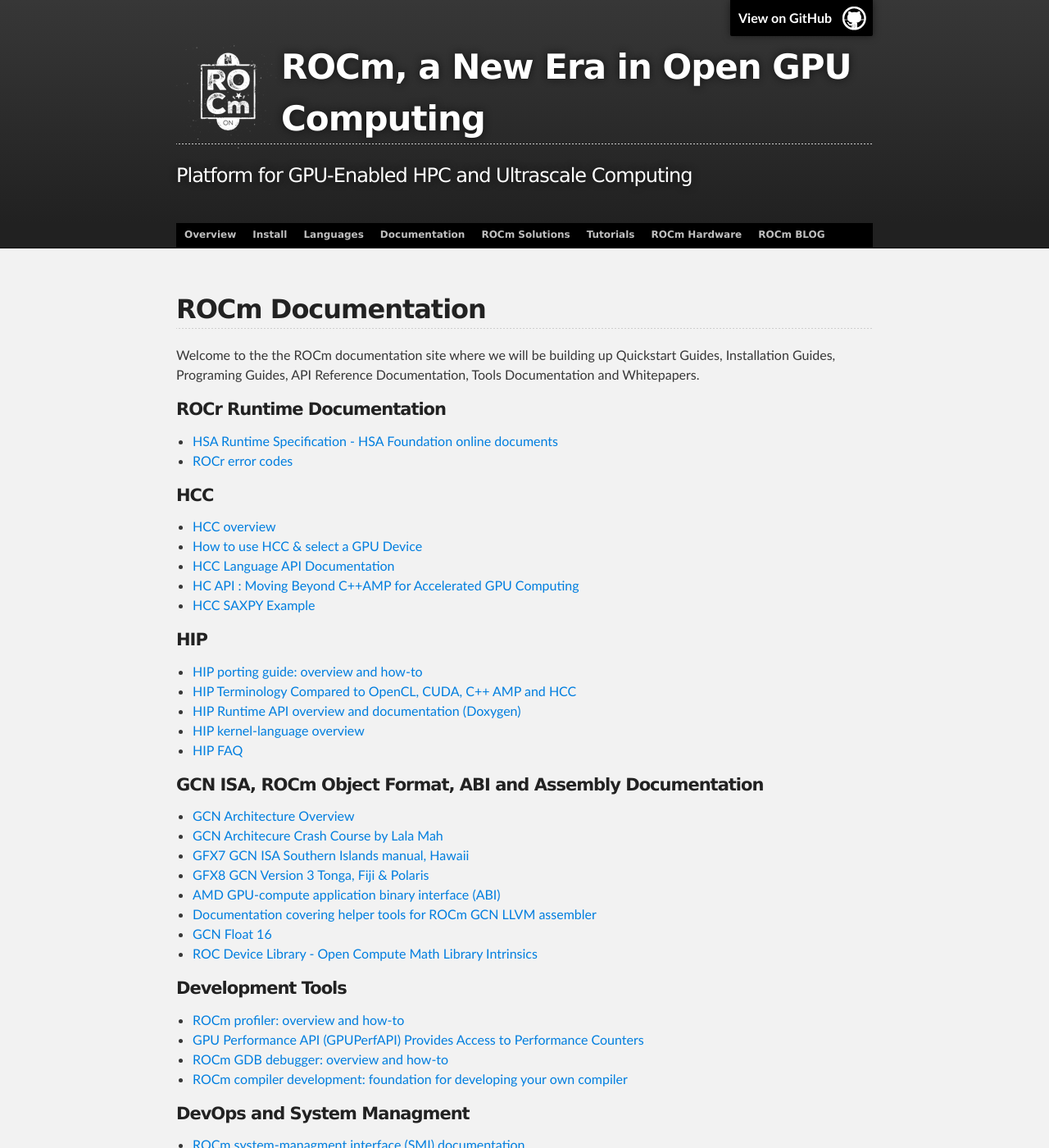
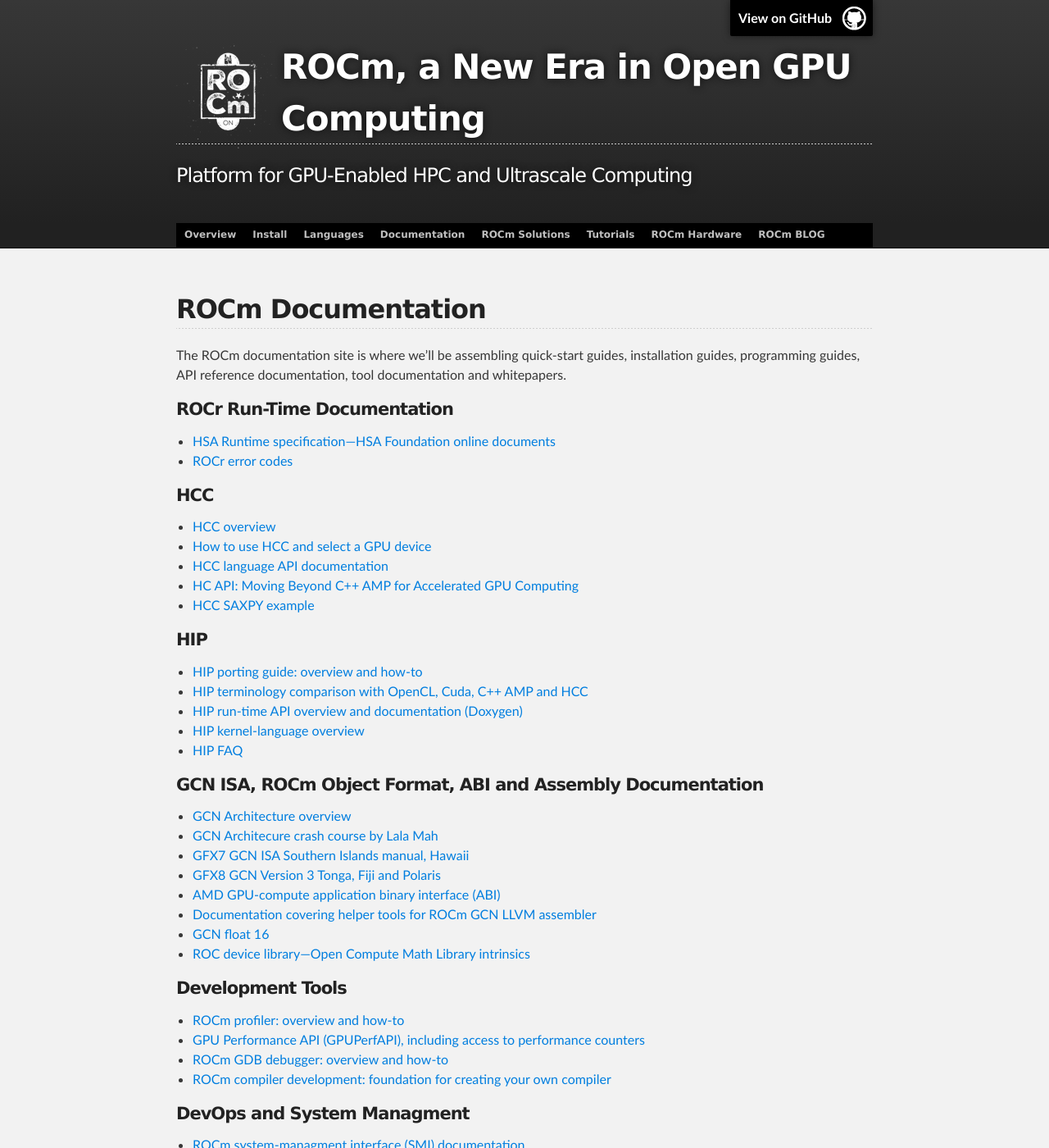
Before and after one commit to ROCm/ROCm.github.io, a Jekyll site: the page built from documentation.md, in a window 1280 px wide and 1400 px high. Shown: the whole window at 82% size. Built offline with Jekyll 4.4.1, drawn with Linux system fonts in a browser that asks for light colours.

Commit message:
Update documentation.md

```diff
--- a/documentation.md
+++ b/documentation.md
@@ -5,48 +5,48 @@
 
 ## ROCm Documentation
 
-Welcome to the the ROCm documentation site where we will be building up Quickstart Guides, Installation Guides, Programing Guides, API Reference Documentation, Tools Documentation and Whitepapers.
+The ROCm documentation site is where we’ll be assembling quick-start guides, installation guides, programming guides, API reference documentation, tool documentation and whitepapers.
 
-#### ROCr Runtime Documentation
+#### ROCr Run-Time Documentation
 
-* [HSA Runtime Specification - HSA Foundation online documents](http://www.hsafoundation.com/html_spec11/HSA_Library.htm)
+* [HSA Runtime specification---HSA Foundation online documents](http://www.hsafoundation.com/html_spec11/HSA_Library.htm)
 * [ROCr error codes](ROCmRTec.html)
 
 #### HCC
 
 * [HCC overview](https://github.com/RadeonOpenCompute/hcc/wiki)
-* [How to use HCC & select a GPU Device](https://github.com/RadeonOpenCompute/hcc/wiki#how-to-use-hcc)
-* [HCC Language API Documentation](http://scchan.github.io/hcc/)
-* [HC API : Moving Beyond C++AMP for Accelerated GPU Computing](https://github.com/RadeonOpenCompute/hcc/blob/master/doc/markdown/Home.md)
-* [HCC SAXPY Example](https://gist.github.com/scchan/540d410456e3e2682dbf018d3c179008)
+* [How to use HCC and select a GPU device](https://github.com/RadeonOpenCompute/hcc/wiki#how-to-use-hcc)
+* [HCC language API documentation](http://scchan.github.io/hcc/)
+* [HC API: Moving Beyond C++ AMP for Accelerated GPU Computing](https://github.com/RadeonOpenCompute/hcc/blob/master/doc/markdown/Home.md)
+* [HCC SAXPY example](https://gist.github.com/scchan/540d410456e3e2682dbf018d3c179008)
 
 #### HIP
 
 * [HIP porting guide: overview and
   how-to](https://github.com/GPUOpen-ProfessionalCompute-Tools/HIP/blob/master/docs/markdown/hip_porting_guide.md)
-* [HIP Terminology Compared to OpenCL, CUDA, C++ AMP and HCC](https://github.com/GPUOpen-ProfessionalCompute-Tools/HIP/blob/master/docs/markdown/hip_terms.md)
-* [HIP Runtime API overview and documentation
+* [HIP terminology comparison with OpenCL, Cuda, C++ AMP and HCC](https://github.com/GPUOpen-ProfessionalCompute-Tools/HIP/blob/master/docs/markdown/hip_terms.md)
+* [HIP run-time API overview and documentation
   (Doxygen)](http://gpuopen-professionalcompute-tools.github.io/HIP/)
 * [HIP kernel-language overview](https://github.com/GPUOpen-ProfessionalCompute-Tools/HIP/blob/master/docs/markdown/hip_kernel_language.md)
 * [HIP FAQ](https://github.com/GPUOpen-ProfessionalCompute-Tools/HIP/blob/master/docs/markdown/hip_faq.md)
 
-#### GCN ISA, ROCm Object Format, ABI  and Assembly Documentation
+#### GCN ISA, ROCm Object Format, ABI and Assembly Documentation
 
-* [GCN Architecture Overview](https://www.amd.com/Documents/GCN_Architecture_whitepaper.pdf)
-* [GCN Architecure Crash Course by Lala Mah](http://www.slideshare.net/DevCentralAMD/gs4106-the-amd-gcn-architecture-a-crash-course-by-layla-mah)
+* [GCN Architecture overview](https://www.amd.com/Documents/GCN_Architecture_whitepaper.pdf)
+* [GCN Architecure crash course by Lala Mah](http://www.slideshare.net/DevCentralAMD/gs4106-the-amd-gcn-architecture-a-crash-course-by-layla-mah)
 * [GFX7 GCN ISA Southern Islands manual, Hawaii ]( http://bit.ly/29t5aQP)
-* [GFX8  GCN Version 3 Tonga, Fiji & Polaris ](http://amd-dev.wpengine.netdna-cdn.com/wordpress/media/2013/12/AMD_GCN3_Instruction_Set_Architecture_rev1.1.pdf)
+* [GFX8  GCN Version 3 Tonga, Fiji and Polaris ](http://amd-dev.wpengine.netdna-cdn.com/wordpress/media/2013/12/AMD_GCN3_Instruction_Set_Architecture_rev1.1.pdf)
 * [AMD GPU-compute application binary interface (ABI) ](https://github.com/RadeonOpenCompute/ROCm-ComputeABI-Doc/blob/master/AMDGPU-ABI.md)
 * [Documentation covering helper tools for ROCm GCN LLVM assembler](https://github.com/RadeonOpenCompute/LLVM-AMDGPU-Assembler-Extra/blob/master/README.md)
-* [GCN Float 16](GCN_Float16.html)
-* [ROC Device Library - Open Compute Math Library  Intrinsics](https://github.com/RadeonOpenCompute/ROCm-Device-Libs/blob/master/doc/OCML.md)
+* [GCN float 16](GCN_Float16.html)
+* [ROC device library---Open Compute Math Library  intrinsics](https://github.com/RadeonOpenCompute/ROCm-Device-Libs/blob/master/doc/OCML.md)
 
 #### Development Tools
 
 * [ROCm profiler: overview and how-to](https://github.com/RadeonOpenCompute/ROCm-Profiler/blob/master/README.md)
-* [GPU Performance API (GPUPerfAPI) Provides Access to Performance Counters](https://github.com/GPUOpen-Tools/GPA/blob/master/GPUPerfAPI/doc/GPUPerfAPI-UserGuide.pdf)
+* [GPU Performance API (GPUPerfAPI), including access to performance counters](https://github.com/GPUOpen-Tools/GPA/blob/master/GPUPerfAPI/doc/GPUPerfAPI-UserGuide.pdf)
 * [ROCm GDB debugger: overview and how-to](https://github.com/RadeonOpenCompute/ROCm-Debugger/blob/master/TUTORIAL.md)
-* [ROCm compiler development: foundation for developing your own compiler](ROCmCompilerKit.html)
+* [ROCm compiler development: foundation for creating your own compiler](ROCmCompilerKit.html)
 
 #### DevOps and System Managment
 
```
